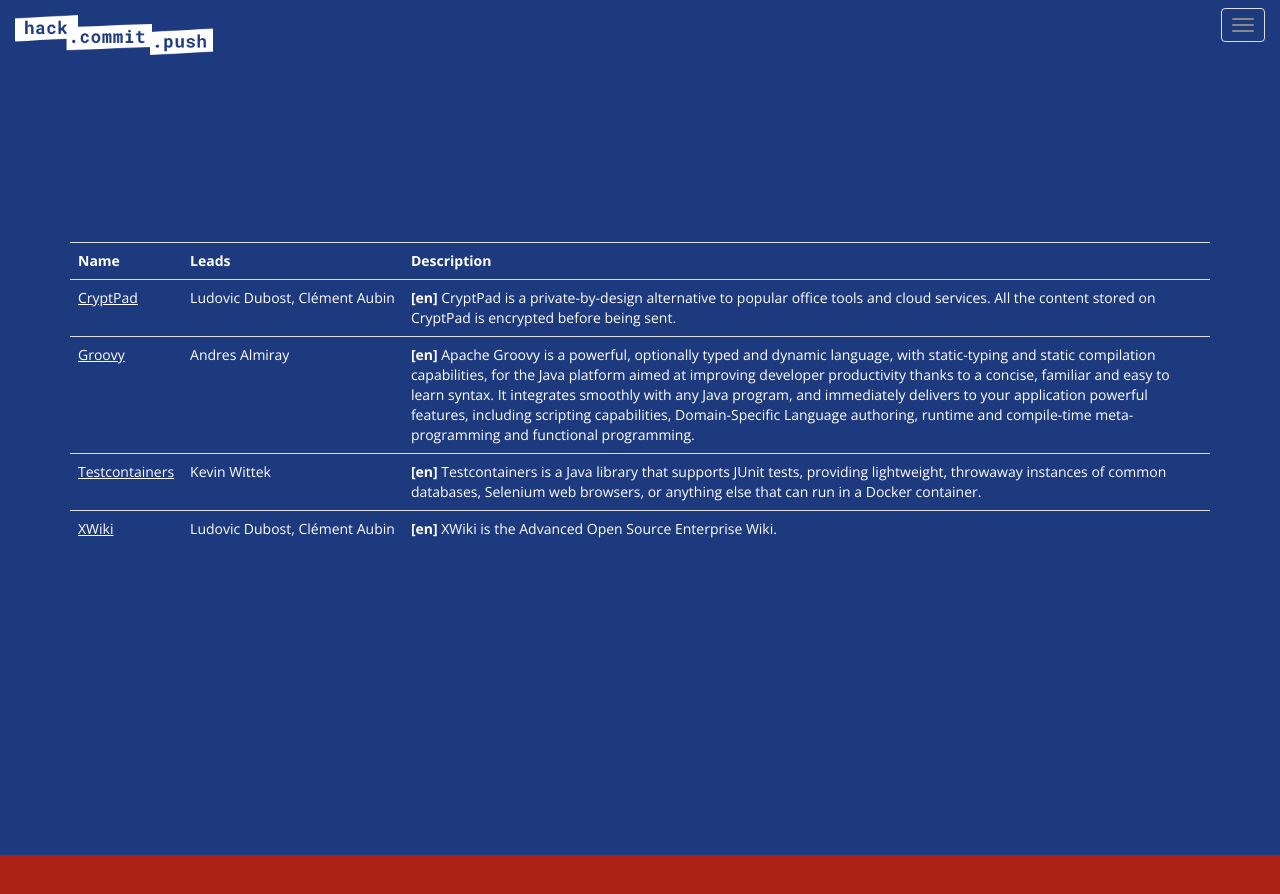
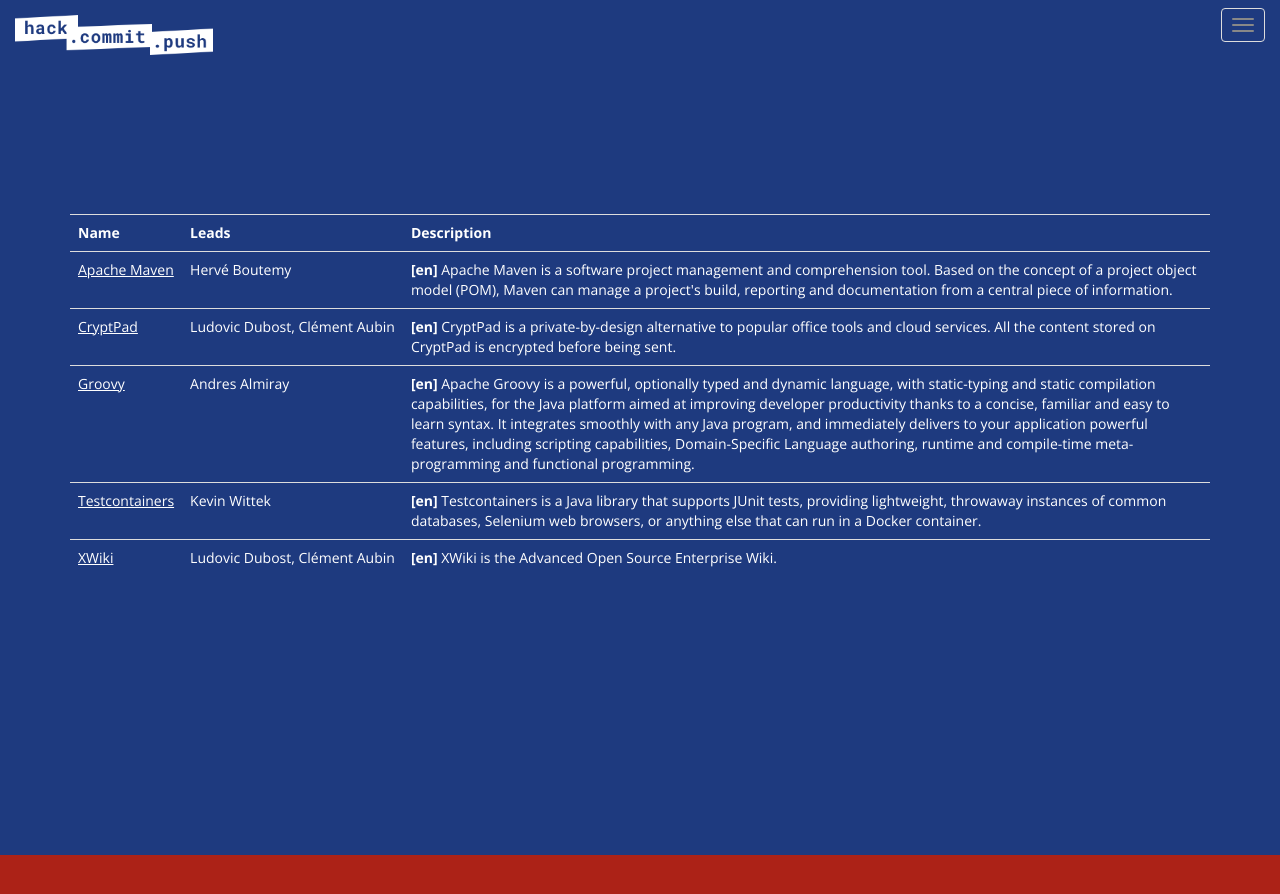
Before and after one commit to hack-commit-push/paris2020, a Jekyll site: the page built from index.html, in a window 1280 px wide and 900 px high, scrolled down 3748 px. Shown: the top 894 px of the window. Built offline with Jekyll 4.4.1, drawn with Linux system fonts in a browser that asks for light colours.

Commit message:
Apache Maven

```diff
--- a/_data/projects.yml
+++ b/_data/projects.yml
@@ -34,3 +34,11 @@
       meta-programming and functional programming.
   leads:
     - name: Andres Almiray
+- name: Apache Maven
+  url: https://maven.apache.org/
+  description:
+    en: |
+      Apache Maven is a software project management and comprehension tool.
+      Based on the concept of a project object model (POM), Maven can manage a project's build, reporting and documentation from a central piece of information.
+  leads:
+    - name: Hervé Boutemy
```
